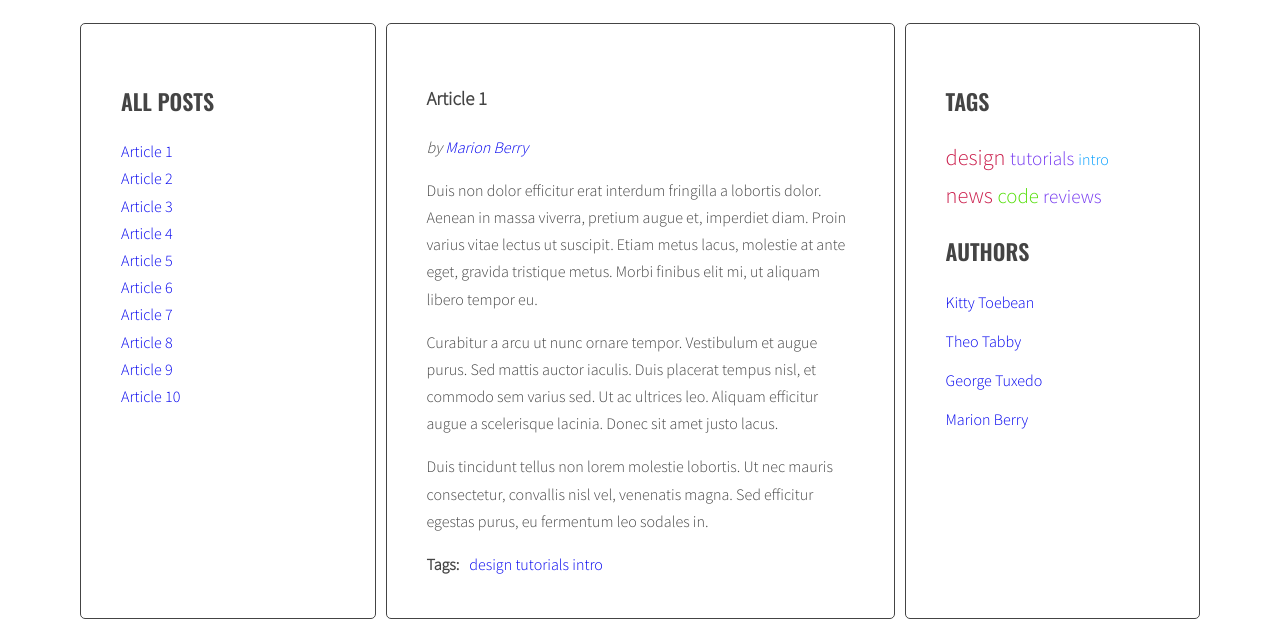
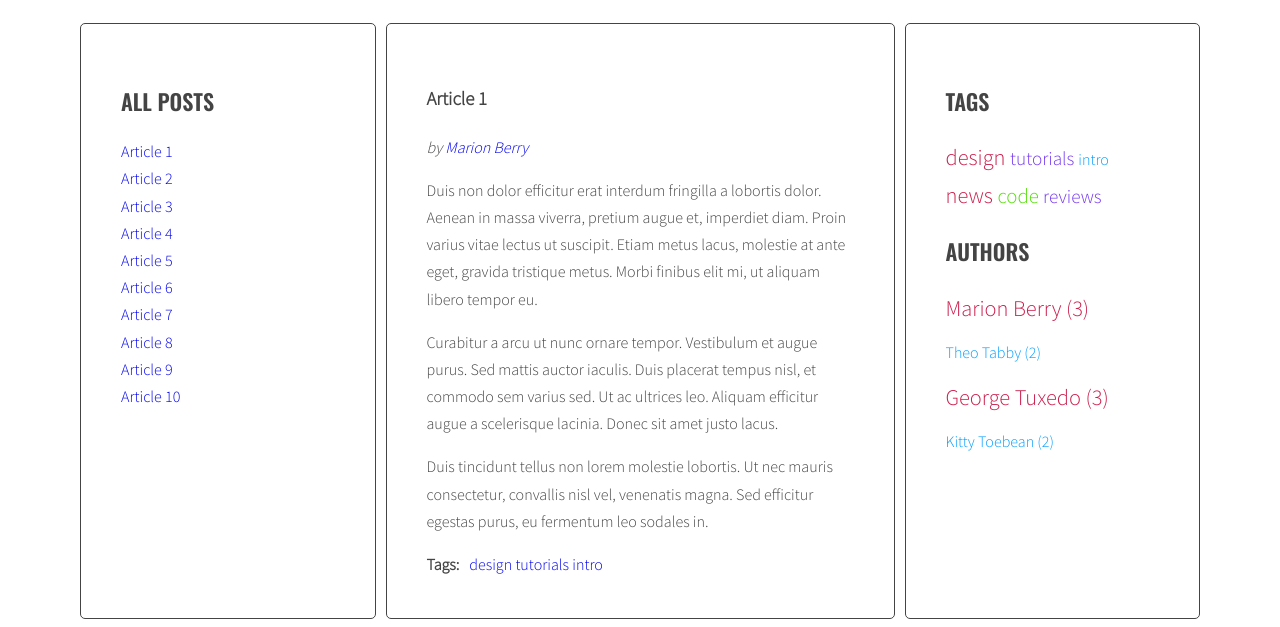
Before and after one commit to MatGom/javascript-blog, a website: page index.html in a window 1280 px wide. Shown: the part 220-847 px from the top of the page. Drawn offline with nearby package versions, Linux system fonts and the light colour scheme.

Commit message:
Add functions to aside authors

```diff
--- a/index.html
+++ b/index.html
@@ -246,26 +246,6 @@
                     </ul>
                     <h2 class="section-title">Authors</h2>
                     <ul class="list authors">
-                        <li>
-                            <a href="#">
-                                <span class="author-name">Kitty Toebean</span>
-                            </a>
-                        </li>
-                        <li>
-                            <a href="#">
-                                <span class="author-name">Theo Tabby</span>
-                            </a>
-                        </li>
-                        <li>
-                            <a href="#">
-                                <span class="author-name">George Tuxedo</span>
-                            </a>
-                        </li>
-                        <li>
-                            <a href="#">
-                                <span class="author-name">Marion Berry</span>
-                            </a>
-                        </li>
                     </ul>
                 </aside>
             </main>
--- a/js/script.js
+++ b/js/script.js
@@ -31,6 +31,7 @@
     optArticleTagsSelector = '.post-tags .list',
     optArticleAuthorSelector = '.post-author',
     optTagsListSelector = '.tags.list',
+    optAuthorsListSelector = '.authors.list',
     optCloudClassCount = 5,
     optCloudClassPrefix = 'tag-size-';
 
@@ -87,7 +88,6 @@
 
   const calculateTagClass = function (count, params) {
     const normalizedCount = count - params.min;
-    console.log(normalizedCount);
     const normalizedMax = params.max - params.min;
     const percentage = normalizedCount / normalizedMax;
     const classNumber = Math.floor(percentage * (optCloudClassCount - 1) + 1);
@@ -196,13 +196,35 @@
   addClickListenersToTags();
 
   const generateAuthors = function () {
+    let allAuthors = {};
     const articles = document.querySelectorAll(optArticleSelector);
     for (let article of articles) {
       const authorsList = article.querySelector(optArticleAuthorSelector);
       const articleAuthors = article.getAttribute('data-author');
       const linkHTML = '<a href="#author-' + articleAuthors + '">' + articleAuthors + '</a>';
+
       authorsList.innerHTML = 'by ' + linkHTML;
+
+      if (!allAuthors[articleAuthors]) {
+        allAuthors[articleAuthors] = 1;
+      } else {
+        allAuthors[articleAuthors]++;
+      }
     }
+
+    const authorsList = document.querySelector(optAuthorsListSelector);
+
+    const tagsParams = calculateTagsParams(allAuthors);
+    let allAuthorsHTML = '';
+
+    for (let author in allAuthors) {
+      allAuthorsHTML += `<li><a class="${calculateTagClass(
+        allAuthors[author],
+        tagsParams
+      )}" href="#author-${author}">${author} (${allAuthors[author]})</a></li> `;
+    }
+
+    authorsList.innerHTML = allAuthorsHTML;
   };
 
   generateAuthors();
```
